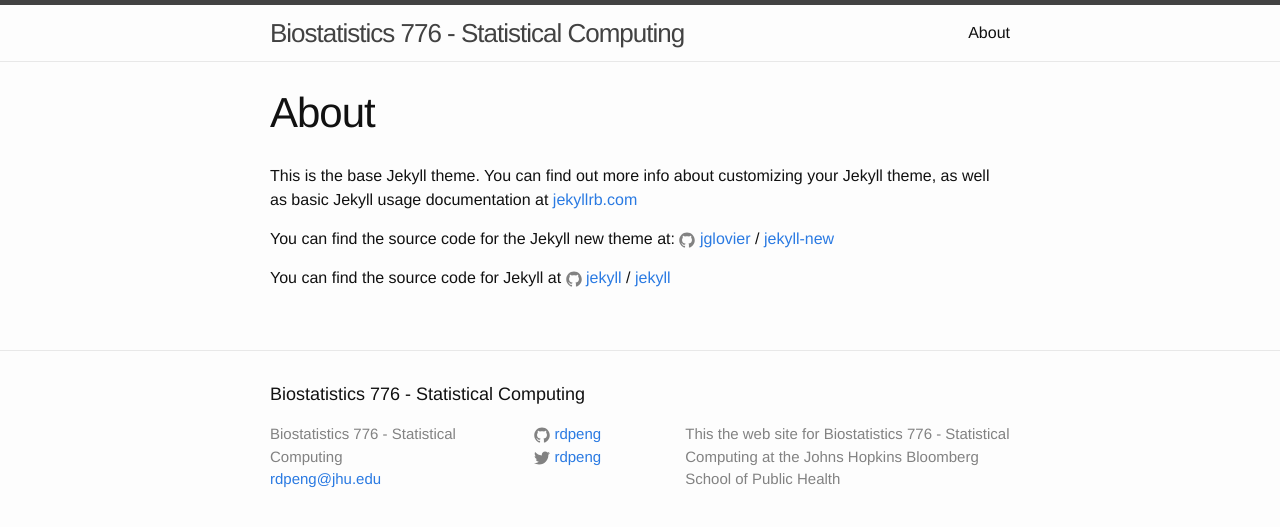
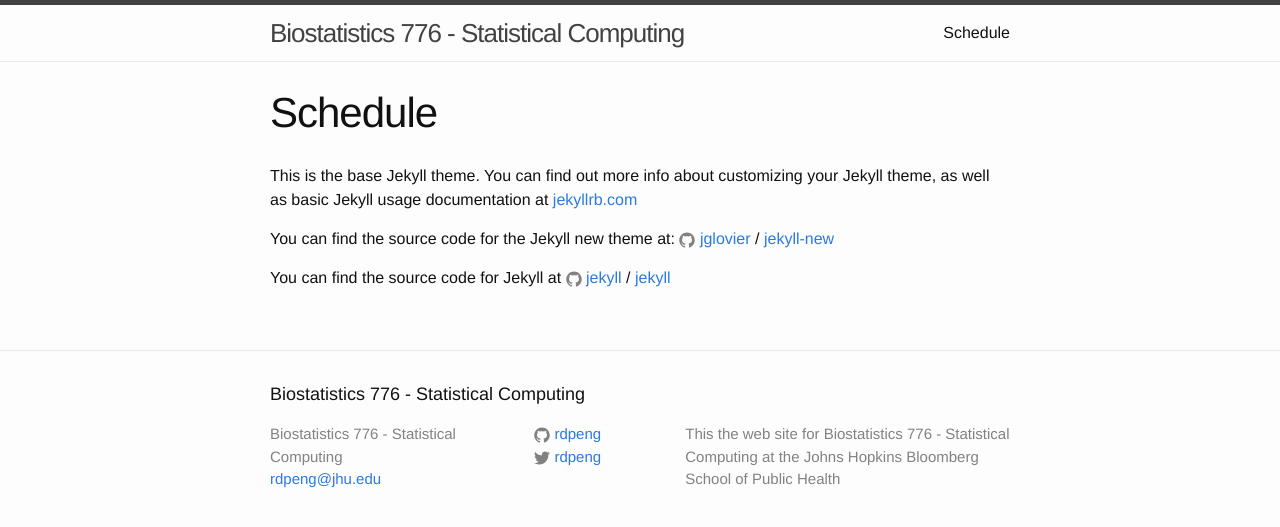
Before and after one commit to Max201510/Biostat776, a Jekyll site: the page built from schedule.md, in a window 1280 px wide. Shown: the top 527 px of the page. Built offline with Jekyll 4.4.1, drawn with Linux system fonts in a browser that asks for light colours.

Commit message:
REname about

```diff
--- a/about.md
+++ b/schedule.md
@@ -1,7 +1,7 @@
 ---
 layout: page
-title: About
-permalink: /about/
+title: Schedule
+permalink: /schedule/
 ---
 
 This is the base Jekyll theme. You can find out more info about customizing your Jekyll theme, as well as basic Jekyll usage documentation at [jekyllrb.com](http://jekyllrb.com/)
```
